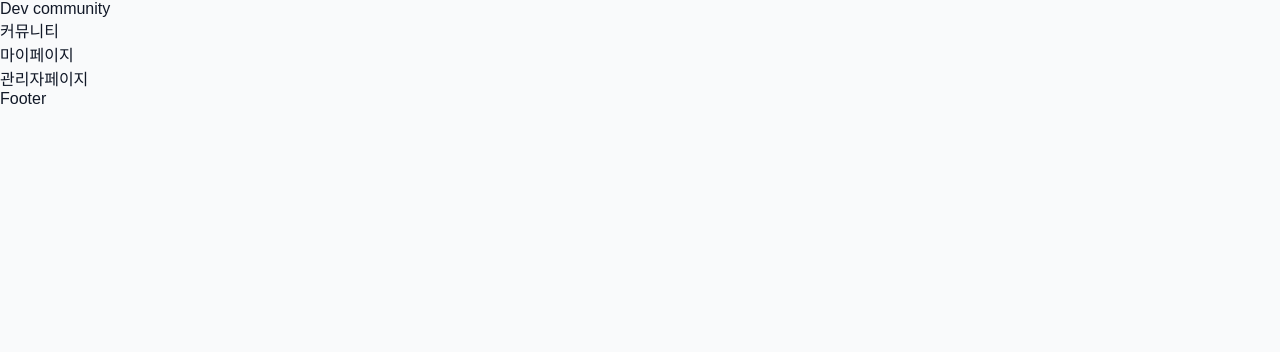
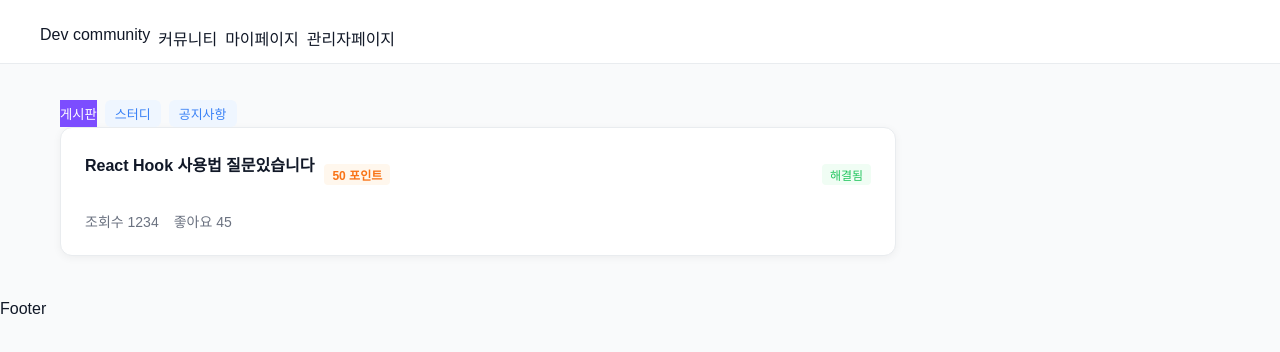
Before and after one commit to 2026ICTClass3Team2/FP_Front, a React (Vite) app: page / in a window 1280 px wide. Shown: the top 352 px of the page. Built offline with nearby package versions, Linux system fonts and the light colour scheme.

Commit message:
css 적용 확인

```diff
--- a/src/App.css
+++ b/src/App.css
@@ -103,9 +103,63 @@
   background-color: var(--brand-hover);
 }
 
-.post-title {
-  color: var(--text-main);
+
+/*게시판*/
+.post-item{
+  margin-bottom: 20px;
 }
+
+.post-header{
+  display: flex;
+  align-items: center;
+  gap: 10px;
+  margin-bottom: 8px;
+}
+
+.point-badge {
+  background-color: #fff7ed;
+  color: #f97316;
+  padding: 2px 8px;
+  border-radius: 4px;
+  font-size: 12px;
+  font-weight: bold;
+}
+
+/* 해결됨 배지 */
+.status-badge {
+  background-color: #f0fdf4;
+  color: #22c55e;
+  padding: 2px 8px;
+  border-radius: 4px;
+  font-size: 12px;
+  margin-left: auto;
+}
+
+/* 기술 태그 (React, TypeScript 등) */
+.tag-group {
+  display: flex;
+  gap: 8px;
+  margin-top: 12px;
+}
+
+.tag {
+  background-color: #eff6ff;
+  color: #3b82f6;
+  padding: 4px 10px;
+  border-radius: 6px;
+  font-size: 13px;
+}
+
+/* 포스트 하단 정보 (조회수, 좋아요 등) */
+.post-footer {
+  display: flex;
+  gap: 15px;
+  margin-top: 15px;
+  color: var(--text-sub);
+  font-size: 14px;
+}
+
+
 .write-btn {
   background-color: var(--primary);
   color: var(--text-white);
--- a/src/components/Header.jsx
+++ b/src/components/Header.jsx
@@ -3,8 +3,8 @@ import { Link } from 'react-router-dom'
 
 const Header = () => {
   return (
-    <div>
-      <ul>
+    <div className="header">
+      <ul className= "tag-group">
         <li><Link to="/">Dev community</Link></li>
         <li><Link to="/board">커뮤니티</Link></li>
         <li><Link to="/mypage">마이페이지</Link></li>
--- a/src/layouts/MainLayout.jsx
+++ b/src/layouts/MainLayout.jsx
@@ -1,14 +1,22 @@
 import Header from '../components/Header'
 import Footer from '../components/Footer'
+
 import { Outlet } from 'react-router-dom'
-
+import '../App.css';
 const MainLayout = () => {
   return (
-    <>
+    <div className="app-container">
         <Header />
-            <Outlet />
+          <div className="content-wrapper">
+            <main className="main-content">
+                <Outlet />
+            </main>
+            <aside className="sidebar">
+
+            </aside>
+          </div>
         <Footer />
-    </>
+    </div>
   )
 }
 
--- a/src/pages/Main.jsx
+++ b/src/pages/Main.jsx
@@ -3,8 +3,23 @@ import React from 'react'
 const Main = () => {
   return (
     <div>
+      <div className="tag-group">
+          <button className="write-btn">게시판</button>
+          <button className="tag">스터디</button>
+          <button className='tag'>공지사항</button>
+      </div>
+            <article className="card post-item">
+          <div className="post-header">
+              <strong className="post-item">React Hook 사용법 질문있습니다</strong>
+              <span className="point-badge">50 포인트</span>
+              <span className="status-badge">해결됨</span>
+          </div>
 
-
+          <div className="post-footer">
+             <span>조회수 1234</span>
+             <span>좋아요 45</span>
+          </div>
+      </article>
     </div>
   )
 }
```
